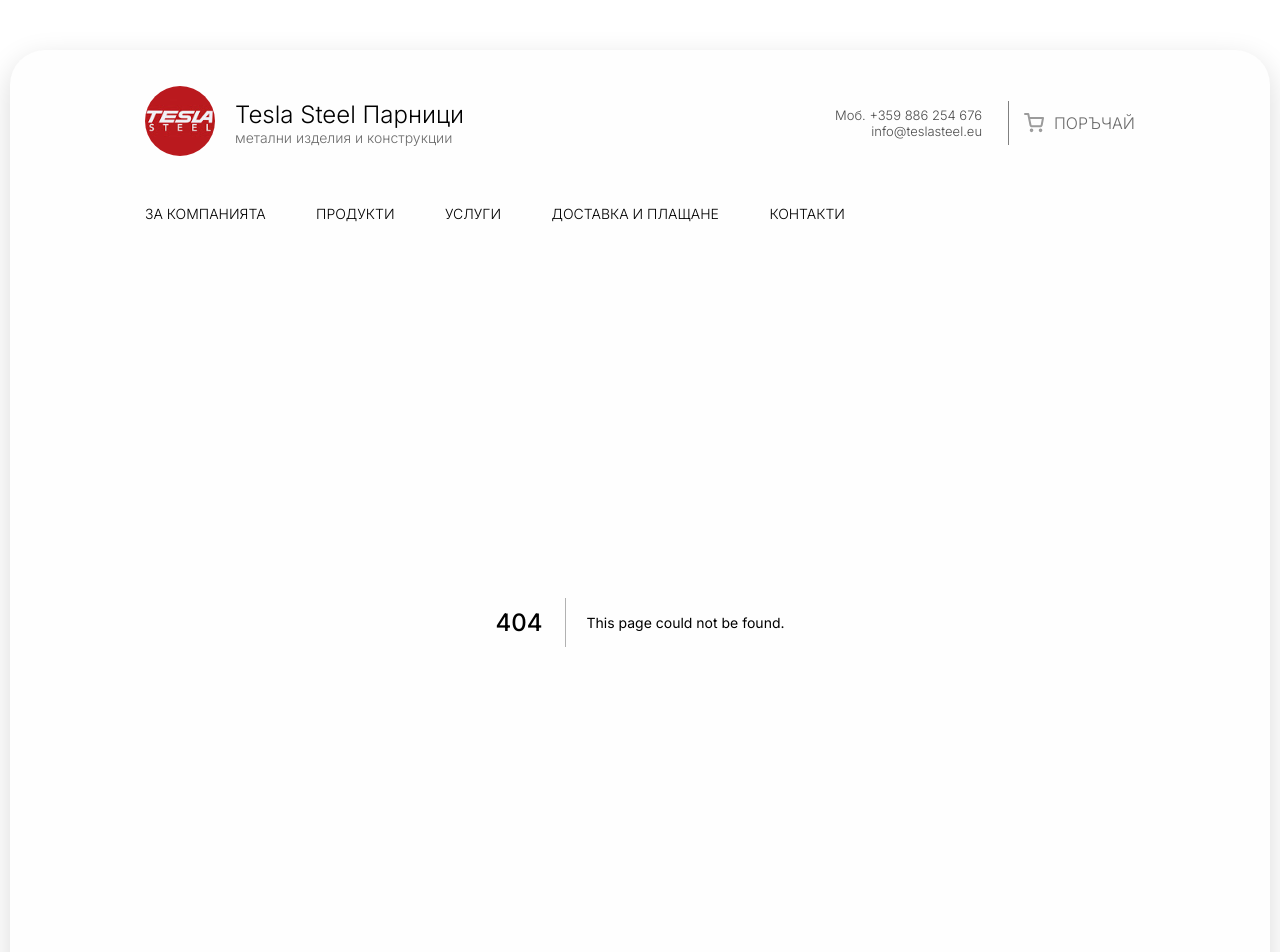
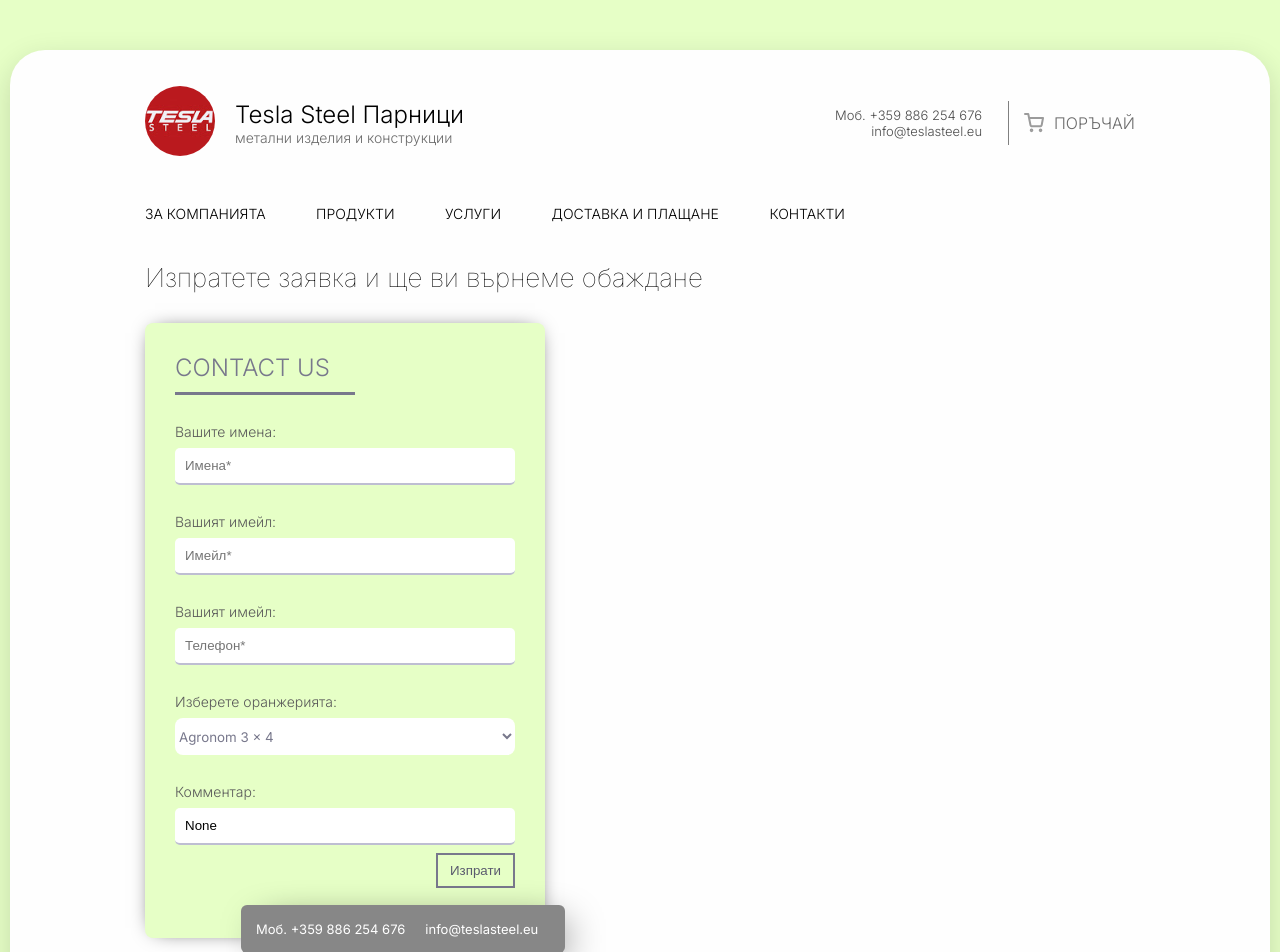
Before and after one commit to nikmace/teslasteel, a Next.js app: page /order in a window 1280 px wide. Before the commit this address had no page. Shown: the top 952 px of the page. Built offline with nearby package versions, Linux system fonts and the light colour scheme.

Commit message:
Improvements

```diff
--- a/components/Navbar.js
+++ b/components/Navbar.js
@@ -23,7 +23,7 @@ const Navbar = () => {
                         <li><a href="mailto:info@teslasteel.eu">info@teslasteel.eu</a></li>
                     </ul>
                     <div className="vl"></div>
-                    <Link href="/contacts">
+                    <Link href="/order">
                         <a className="contacts__link">
                             <Image src="/cart.svg" alt="Cart" width={20} height={20}/>
                             <p>ПОРЪЧАЙ</p>
--- a/package.json
+++ b/package.json
@@ -9,6 +9,7 @@
     "lint": "next lint"
   },
   "dependencies": {
+    "emailjs-com": "^3.1.0",
     "next": "11.0.1",
     "react": "17.0.2",
     "react-dom": "17.0.2",
--- /dev/null
+++ b/pages/order/index.js
@@ -0,0 +1,64 @@
+import React from 'react';
+import Head from 'next/head';
+import emailjs from 'emailjs-com';
+
+import styles from '../../styles/Heading.module.scss';
+
+const Mailer = () => {
+    const [values, setValues] = React.useState({});
+
+    const onSubmitFormHandler = (e) => {
+        e.preventDefault();
+        for (let i = 0; i < e.target.length - 1; i++) {
+            console.log(e.target[i].value);
+        }
+
+    }
+
+    return (
+        <main className="content">
+            <Head>
+            <title>TeslaSteel | Поръчай</title>
+            </Head>
+        <div className="content__info">
+            <h1 className="content__heading">
+                <span className={styles.span}>Изпратете заявка и ще ви върнеме обаждане</span>
+            </h1>
+
+            <div className="order">
+                <form className="form" onSubmit={onSubmitFormHandler}>
+                    <h2>CONTACT US</h2>
+                    <p type="Вашите имена:"><input type="text"  name="user_name" placeholder="Имена*" required></input></p>
+                    <p type="Вашият имейл:"><input type="email" name="user_email" placeholder="Имейл*" required></input></p>
+                    <p type="Вашият имейл:"><input type="tel" name="user_phone" placeholder="Телефон*" required></input></p>
+                    <p type="Изберете оранжерията:">
+                        <select>
+                            <optgroup label="Agronom 3m">
+                                <option value="Agronom 3 x 4">Agronom 3 x 4</option>
+                                <option value="Agronom 3 x 6">Agronom 3 x 6</option>
+                                <option value="Agronom 3 x 8">Agronom 3 x 8</option>
+                                <option value="Agronom 3 x 10">Agronom 3 x 10</option>
+                            </optgroup>
+                            <optgroup label="Agronom 4m">
+                                <option value="Agronom 4 x 4">Agronom 4 x 4</option>
+                                <option value="Agronom 4 x 6">Agronom 4 x 6</option>
+                                <option value="Agronom 4 x 8">Agronom 4 x 8</option>
+                                <option value="Agronom 4 x 10">Agronom 4 x 10</option>
+                            </optgroup>
+                        </select>
+                    </p>
+                    <p type="Комментар:"><input type="text" defaultValue="None" name="user_comment" placeholder="Забелжки"></input></p>
+                    <button type="submit">Изпрати</button>
+                    <div>
+                        <span className="fa fa-phone">Моб. +359 886 254 676</span>
+                        <span className="fa fa-envelope-o"><a href="mailto:info@teslasteel.eu">info@teslasteel.eu</a></span>
+                    </div>
+                </form>
+            </div>
+        </div>
+
+        </main>
+    )
+}
+
+export default Mailer;
--- a/styles/style.scss
+++ b/styles/style.scss
@@ -538,6 +538,105 @@
     }
 }
 
+.order {
+    margin-top: 30px;
+
+    .form {
+        max-width: 400px;
+        height: 615px;
+        background: #E6FFC6;
+        border-radius: 8px;
+        box-shadow: 0 0 20px -10px #000;
+        padding: 20px 30px;
+        box-sizing: border-box;
+        font-family: 'Montserrat', sans-serif;
+        position: relative;
+
+        h2 {
+            margin: 10px 0;
+            padding-bottom: 10px;
+            width: 180px;
+            color: #78788c;
+            border-bottom: 3px solid #78788c;
+        }
+
+        input {
+            width: 100%;
+            padding: 10px;
+            box-sizing: border-box;
+            background: #FFF;
+            outline: none;
+            resize: none;
+            border: 0;
+            border-radius: 5px;
+            font-family: 'Montserrat', sans-serif;
+            transition: all .3s;
+            border-bottom: 2px solid #bebed2;
+        }
+
+        select {
+            width: 100%;
+            color: #78788c;
+            background: #FFF;
+            height: 37px;
+            outline: none;
+            border: none;
+            border-radius: 8px;
+        }
+
+        input:focus {
+            border-bottom: 2px solid #78788c;
+        }
+
+        p:before {
+            content: attr(type);
+            display: block;
+            margin: 28px 0 0;
+            font-size: 14px;
+            color: #5a5a5a;
+            margin-bottom: 8px;
+        }
+
+        button {
+            float: right;
+            padding: 8px 12px;
+            margin: 8px 0 0;
+            font-family: 'Montserrat', sans-serif;
+            border: 2px solid #78788c;
+            background: 0;
+            color: #5a5a6e;
+            cursor: pointer;
+            transition: all .3s;
+        }
+
+        button:hover {
+            background: #78788c;
+            color: #fff;
+        }
+
+        div {
+            content: 'Hi';
+            position: absolute;
+            bottom: -15px;
+            right: -20px;
+            background: #878787;
+            color: #fff;
+            width: 320px;
+            padding: 16px 4px 16px 0;
+            border-radius: 6px;
+            font-size: 13px;
+            box-shadow: 10px 10px 40px -14px #000;
+        }
+
+        span {
+            margin: 0 5px 0 15px;
+            a {
+                color: #fff;
+            }
+        }
+    }
+}
+
 
 
 footer {
```
Also changed, not shown: 2 other files (tests, documents, lock files or other folders).
